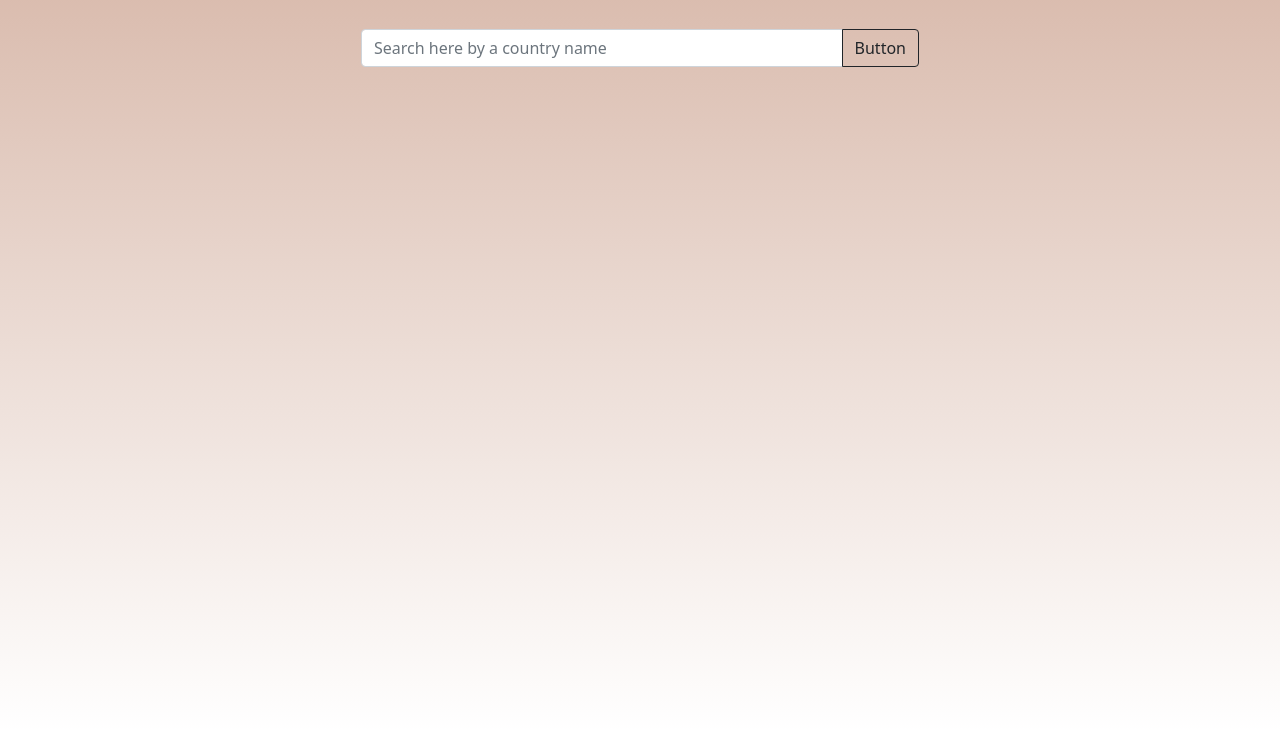
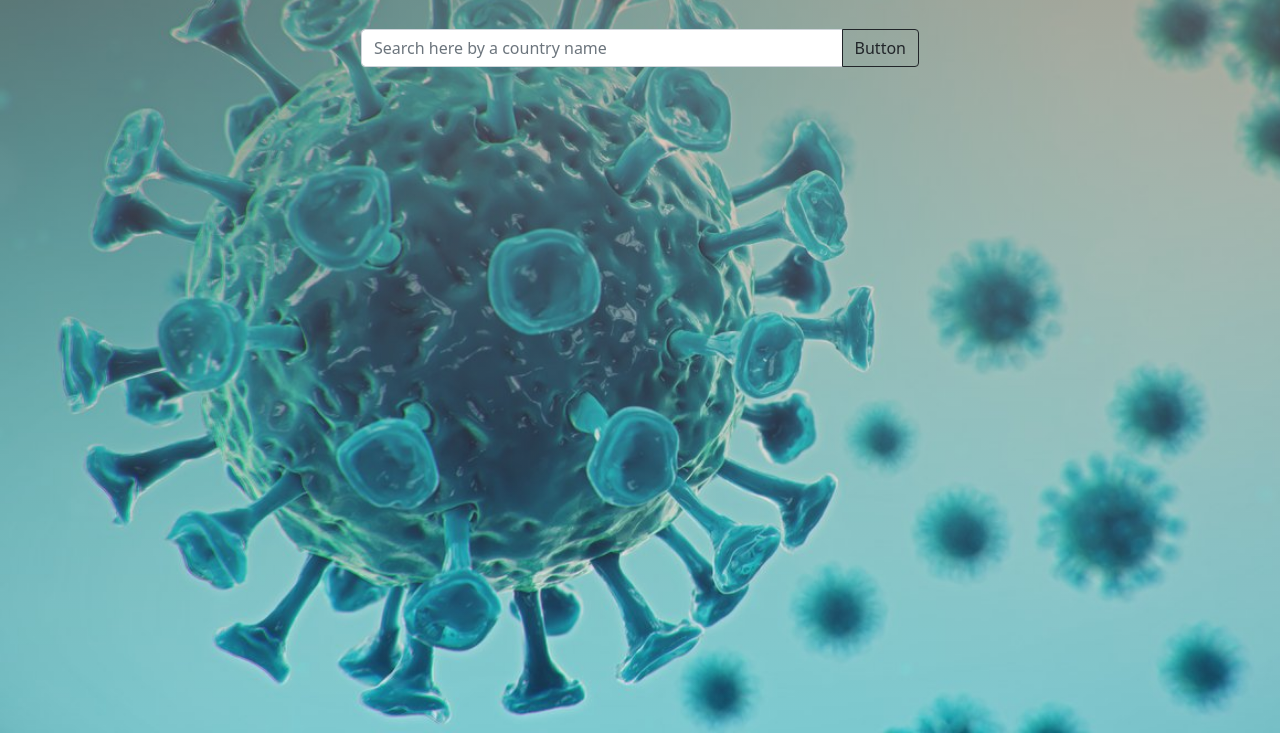
Before and after one commit to arunabhnewar/covid-update-api, a plain HTML site: page index.html in a window 1280 px wide. Shown: the part 115-848 px from the top of the page. Drawn offline with nearby package versions, Linux system fonts and the light colour scheme; the site is published under a folder, as on GitHub Pages, so addresses that start at the root find nothing.

Commit message:
bg img location changed

```diff
--- a/css/style.css
+++ b/css/style.css
@@ -1,5 +1,5 @@
 body {
-    background-image:linear-gradient(#953f1866, #59699100), url(/assetes/bg-1.jpg);
+    background-image:linear-gradient(#953f1866, #59699100), url(../assetes/bg-1.jpg);
     background-repeat: no-repeat;
     background-size: cover;
     height: 100vh;
```
